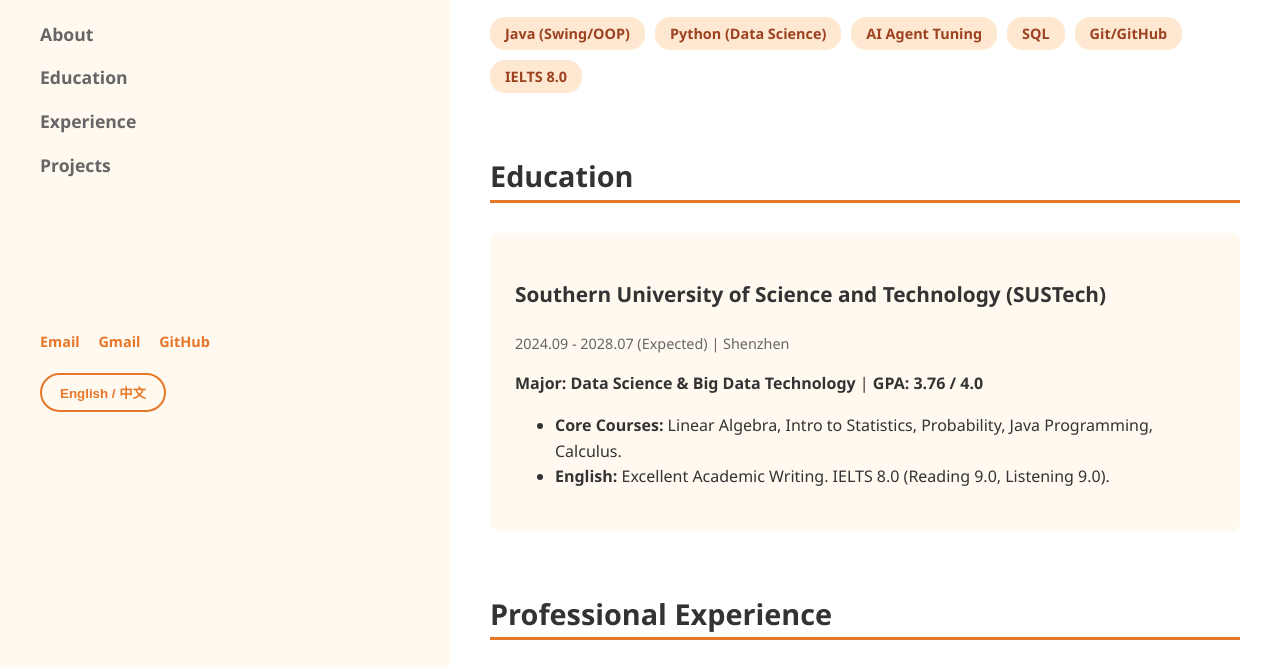
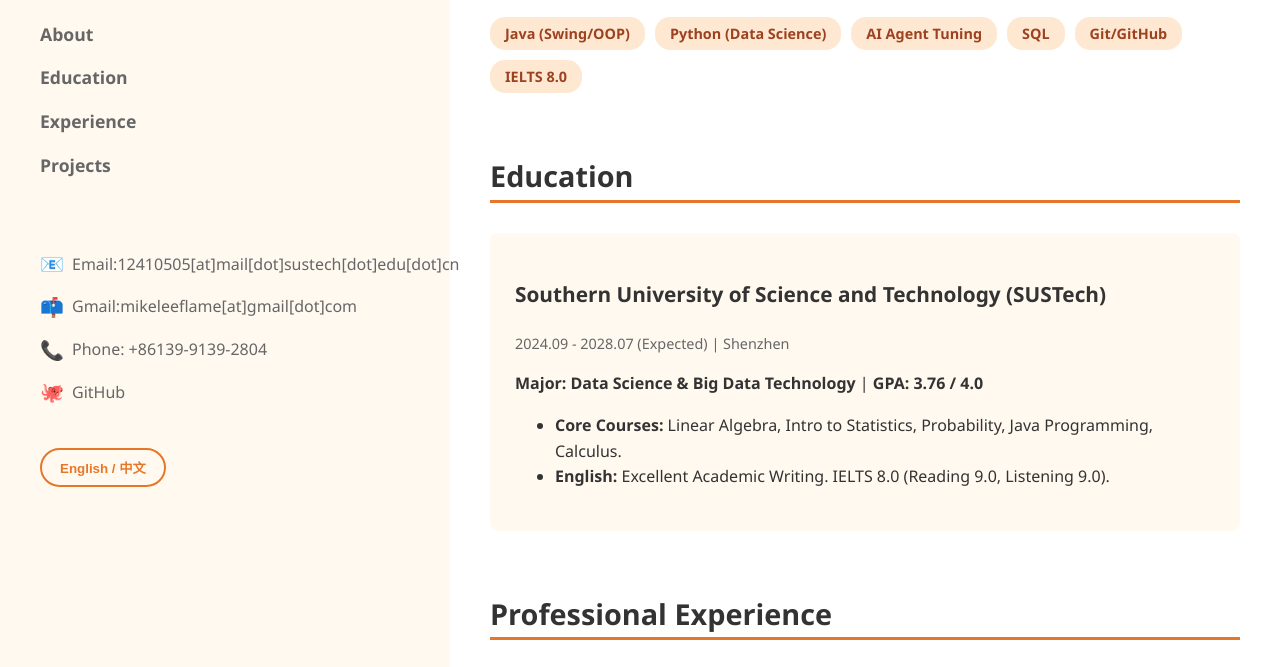
Before and after one commit to asapmike/asapmike.github.io, a plain HTML site: page index.html in a window 1280 px wide. Shown: the part 338-1005 px from the top of the page. Drawn offline with Linux system fonts and the light colour scheme.

Commit message:
fix: Update name and clean up duplicate HTML tags

```diff
--- a/index.html
+++ b/index.html
@@ -2,9 +2,9 @@
 <html lang="en">
 
 <head>
-    <meta charset="UTF-8">
-    <meta name="viewport" content="width=device-width, initial-scale=1.0">
-    <title>Li La | Data Science Portfolio</title>
+    <meta charset="UTF-8" />
+    <meta name="viewport" content="width=device-width, initial-scale=1.0" />
+    <title>La(Mike) Li | Data Science Portfolio</title>
     <style>
         /* --- 1. 全局样式设置 --- */
         :root {
@@ -127,16 +127,52 @@
         /* 页脚联系信息 */
         .sidebar-footer {
             font-size: 0.9rem;
+            margin-top: 30px;
         }
 
-        .sidebar-footer a {
-            color: var(--primary-color);
-            text-decoration: none;
+        .contact-info ul {
+            list-style: none;
+            padding: 0;
+            margin: 0 0 20px 0;
         }
 
-        .sidebar-footer .social-links a {
-            margin-right: 15px;
+        .contact-info li {
+            margin-bottom: 12px;
+        }
+
+        .contact-info a {
+            text-decoration: none;
+            color: var(--text-light);
+            transition: color 0.3s;
+            display: flex;
+            align-items: center;
+            font-size: 1rem;
+        }
+
+        .contact-info a:hover {
+            color: var(--primary-color);
+        }
+
+        .contact-info .icon {
+            margin-right: 12px;
+            font-size: 1.2rem;
+            width: 20px;
+            text-align: center;
             font-weight: bold;
+        }
+
+        /* 新增：反爬虫样式 */
+        .contact-info .obfuscate {
+            unicode-bidi: bidi-override;
+            direction: rtl;
+        }
+
+        .contact-info .phone-cn::before {
+            content: '电话: ';
+        }
+
+        .contact-info .phone-en::before {
+            content: 'Phone: +86 ';
         }
 
         /* --- 5. 右侧内容区 --- */
@@ -308,9 +344,9 @@
         <aside class="sidebar">
             <div>
                 <header class="sidebar-header">
-                    <img src="profile.png" alt="A photo of Li La" class="profile-pic">
+                    <img src="profile.png" alt="A photo of La(Mike) Li" class="profile-pic" />
                     <h1 class="cn">李拉</h1>
-                    <h1 class="en">Li La</h1>
+                    <h1 class="en">La(Mike) Li</h1>
                     <p class="cn">南科大 数据科学与大数据技术</p>
                     <p class="en">Data Science @ SUSTech</p>
                 </header>
@@ -326,10 +362,26 @@
             </div>
 
             <footer class="sidebar-footer">
-                <div class="social-links">
-                    <a href="mailto:12410505@mail.sustech.edu.cn">Email</a>
-                    <a href="mailto:mikeleeflame@gmail.com">Gmail</a>
-                    <a href="https://github.com/asapmike" target="_blank">GitHub</a>
+                <div class="contact-info">
+                    <ul>
+                        <!-- 邮箱：使用 [at] 和 [dot] 防止爬虫 -->
+                        <li><a><span class="icon">📧</span>
+                                <span class="cn">校邮: </span><span class="en">Email: </span>
+                                <span>12410505[at]mail[dot]sustech[dot]edu[dot]cn</span>
+                            </a></li>
+                        <li><a><span class="icon">📫</span>
+                                <span>Gmail: </span>
+                                <span>mikeleeflame[at]gmail[dot]com</span>
+                            </a></li>
+                        <!-- 电话：用 CSS 拼接，HTML 中数字倒序排列 -->
+                        <li><a><span class="icon">📞</span>
+                                <span class="cn phone-cn"></span><span class="en phone-en"></span>
+                                <span class="obfuscate">4082-9319-931</span>
+                            </a></li>
+                        <!-- GitHub 链接保持不变 -->
+                        <li><a href="https://github.com/asapmike" target="_blank"><span class="icon">🐙</span>GitHub</a>
+                        </li>
+                    </ul>
                 </div>
                 <button class="lang-btn" onclick="toggleLanguage()">English / 中文</button>
             </footer>
```
